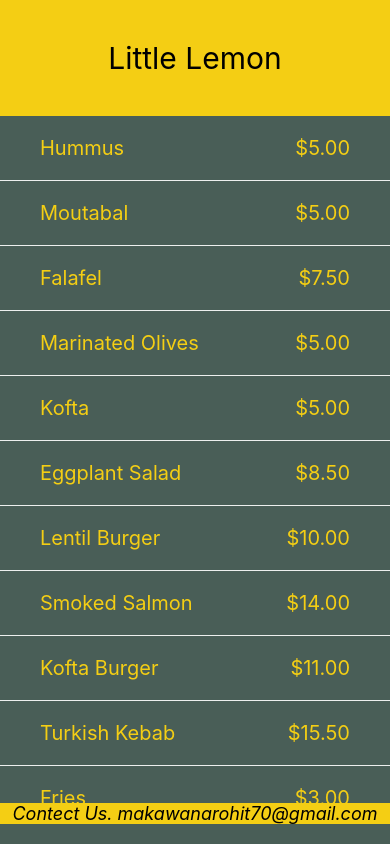
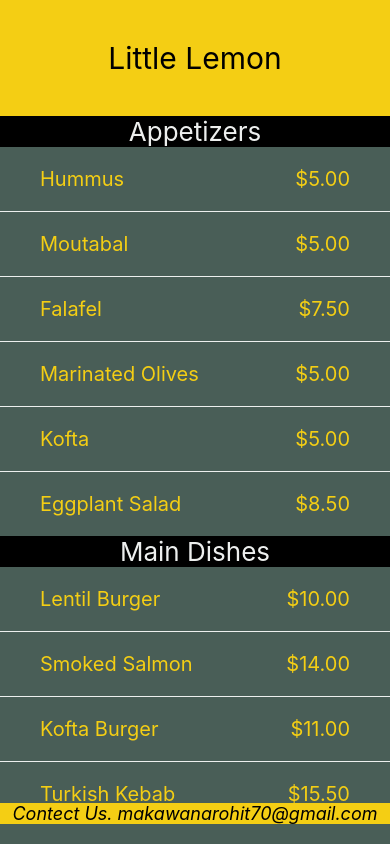
Before and after one commit to makwanarohit7/React_Native_Practice_App, a React Native app: screen / in a window 390 px wide. Built offline with nearby package versions, Linux system fonts and the light colour scheme.

Commit message:
SectionList

```diff
--- a/Components/MenuItem.js
+++ b/Components/MenuItem.js
@@ -1,27 +1,47 @@
-import { View, Text, StyleSheet, FlatList } from "react-native";
+import { View, Text, StyleSheet, FlatList, SectionList } from "react-native";
 
 const menuItemsToDisplay = [
-  { name: "Hummus", price: "$5.00", id: "1A" },
-  { name: "Moutabal", price: "$5.00", id: "2B" },
-  { name: "Falafel", price: "$7.50", id: "3C" },
-  { name: "Marinated Olives", price: "$5.00", id: "4D" },
-  { name: "Kofta", price: "$5.00", id: "5E" },
-  { name: "Eggplant Salad", price: "$8.50", id: "6F" },
-  { name: "Lentil Burger", price: "$10.00", id: "7G" },
-  { name: "Smoked Salmon", price: "$14.00", id: "8H" },
-  { name: "Kofta Burger", price: "$11.00", id: "9I" },
-  { name: "Turkish Kebab", price: "$15.50", id: "10J" },
-  { name: "Fries", price: "$3.00", id: "11K" },
-  { name: "Buttered Rice", price: "$3.00", id: "12L" },
-  { name: "Bread Sticks", price: "$3.00", id: "13M" },
-  { name: "Pita Pocket", price: "$3.00", id: "14N" },
-  { name: "Lentil Soup", price: "$3.75", id: "15O" },
-  { name: "Greek Salad", price: "$6.00", id: "16Q" },
-  { name: "Rice Pilaf", price: "$4.00", id: "17R" },
-  { name: "Baklava", price: "$3.00", id: "18S" },
-  { name: "Tartufo", price: "$3.00", id: "19T" },
-  { name: "Tiramisu", price: "$5.00", id: "20U" },
-  { name: "Panna Cotta", price: "$5.00", id: "21V" },
+  {
+    title: "Appetizers",
+    data: [
+      { name: "Hummus", price: "$5.00" },
+      { name: "Moutabal", price: "$5.00" },
+      { name: "Falafel", price: "$7.50" },
+      { name: "Marinated Olives", price: "$5.00" },
+      { name: "Kofta", price: "$5.00" },
+      { name: "Eggplant Salad", price: "$8.50" },
+    ],
+  },
+  {
+    title: "Main Dishes",
+    data: [
+      { name: "Lentil Burger", price: "$10.00" },
+      { name: "Smoked Salmon", price: "$14.00" },
+      { name: "Kofta Burger", price: "$11.00" },
+      { name: "Turkish Kebab", price: "$15.50" },
+    ],
+  },
+  {
+    title: "Sides",
+    data: [
+      { name: "Fries", price: "$3.00", id: "11K" },
+      { name: "Buttered Rice", price: "$3.00" },
+      { name: "Bread Sticks", price: "$3.00" },
+      { name: "Pita Pocket", price: "$3.00" },
+      { name: "Lentil Soup", price: "$3.75" },
+      { name: "Greek Salad", price: "$6.00" },
+      { name: "Rice Pilaf", price: "$4.00" },
+    ],
+  },
+  {
+    title: "Desserts",
+    data: [
+      { name: "Baklava", price: "$3.00" },
+      { name: "Tartufo", price: "$3.00" },
+      { name: "Tiramisu", price: "$5.00" },
+      { name: "Panna Cotta", price: "$5.00" },
+    ],
+  },
 ];
 
 const Item = ({ name, price }) => (
@@ -36,14 +56,20 @@
     return <Item name={item.name} price={item.price} />;
   };
   const Separator = () => <View style={styles.Separator} />;
+  const renderSectionHeader = ({ section: { title } }) => (
+    <View style={styles.headerStyle}>
+      <Text style={styles.sectionHeader}>{title}</Text>
+    </View>
+  );
   return (
     <View style={styles.container}>
-      <FlatList
-        data={menuItemsToDisplay}
-        keyExtractor={(item) => item.id}
+      <SectionList
+        sections={menuItemsToDisplay}
+        keyExtractor={(item, index) => item + index}
         renderItem={renderItem}
+        renderSectionHeader={renderSectionHeader}
         ItemSeparatorComponent={Separator}
-      ></FlatList>
+      ></SectionList>
     </View>
   );
 };
@@ -67,4 +93,13 @@
     borderBottomWidth: 1,
     borderColor: "#EDEFEE",
   },
+  headerStyle: {
+    backgroundColor: "black",
+  },
+  sectionHeader: {
+    color: "#EDEFEE",
+    fontSize: 26,
+    flexWrap: "wrap",
+    textAlign: "center",
+  },
 });
```
